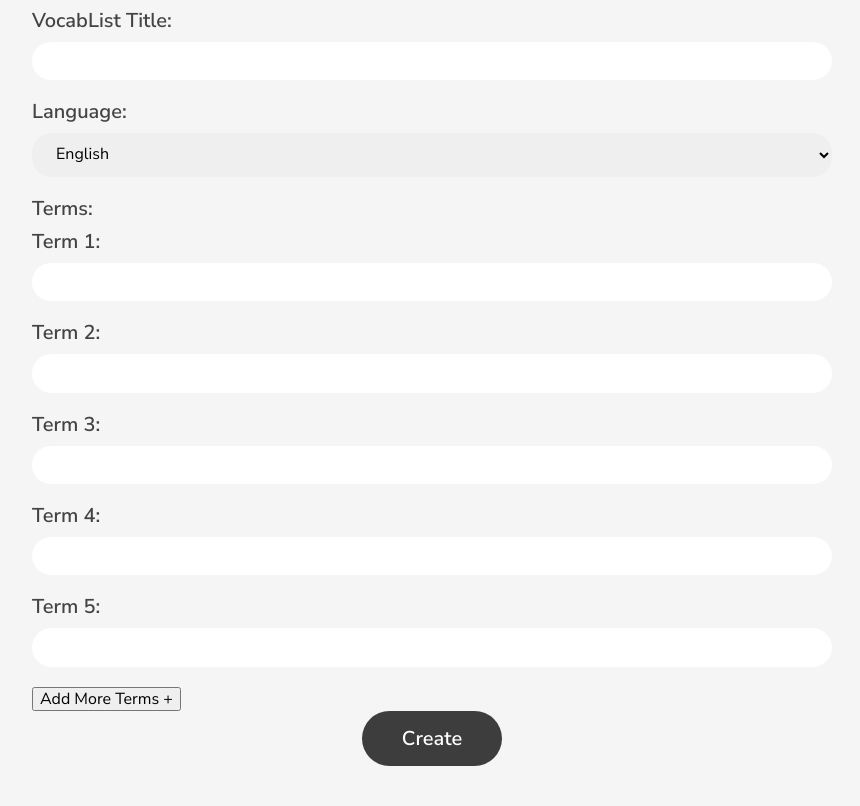
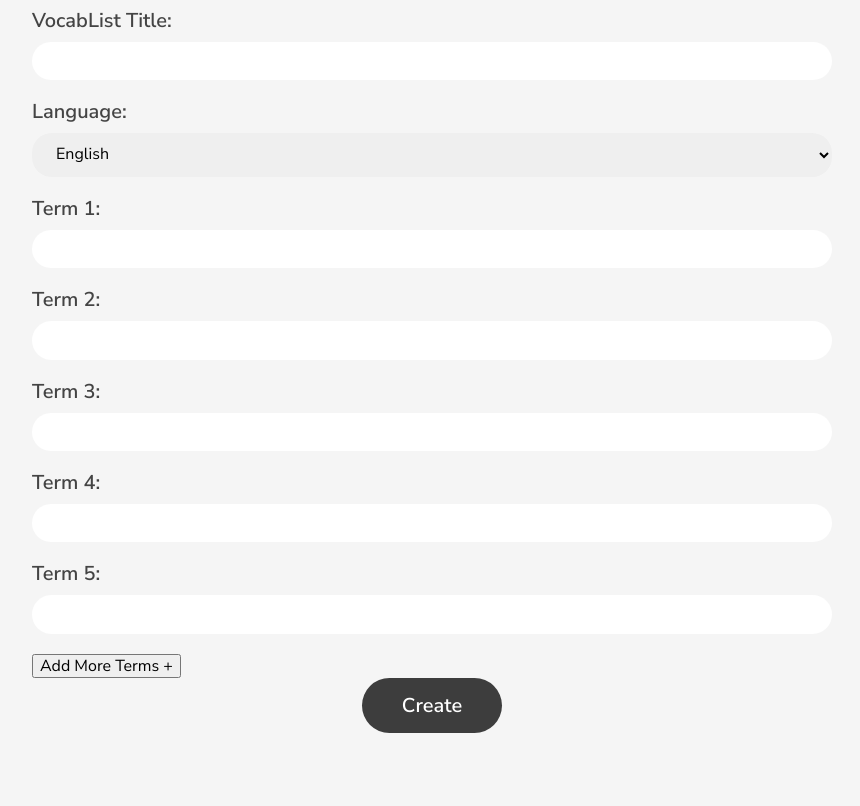
Before and after one commit to grizzledwarvet23/LexiCoach, a Flask app: page /create-vocablist in a window 1280 px wide. Shown: the part 137-943 px from the top of the page, without its empty margins (208-1068 px from the left). Run offline with Flask 2, Linux system fonts and the light colour scheme.

Commit message:
Update create.html

```diff
--- a/templates/create.html
+++ b/templates/create.html
@@ -22,7 +22,6 @@
 				<option value="italian">Italian</option>
 			</select>
 
-			<label class="form-label">Terms:</label>
 			<div class="terms-container">
 				<div class="term-group">
 					<label for="term1" class="form-label">Term 1:</label>
```
